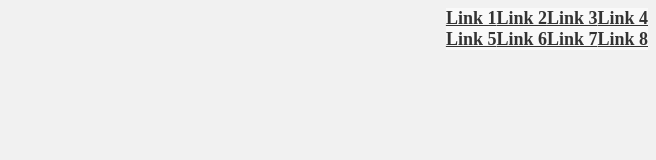
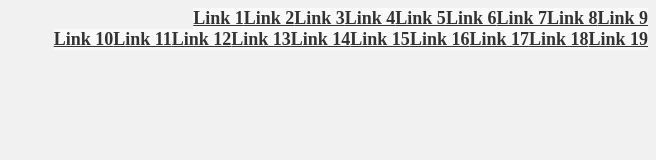
Before and after one commit to R00T80Y/primary-navigation, a website built with webpack: page src/index.html in a window 1280 px wide. Shown: the whole page, without its empty margins (624-1280 px from the left). Built offline with nearby package versions, Linux system fonts and the light colour scheme; what @r00t80y/resize-delay would draw is missing.

Commit message:
overflow-y: auto

```diff
--- a/src/index.html
+++ b/src/index.html
@@ -46,14 +46,21 @@ window.addEventListener("resize", () => {
       <span></span>
     </label>
     <nav id="navigation__panel" class="navigation__panel navigation__panel--left" data-visible="hidden">
-      <label class="navigation__button navigation__button--close" role="button" aria-controls="navigation__panel" aria-expanded="false" aria-label="Закрыть меню" for="navigation__state-control" tabindex="0">
-        <span></span>
-      </label>
+      <div class="navigation__button-wrapper">
+        <label class="navigation__button navigation__button--close" role="button" aria-controls="navigation__panel" aria-expanded="false" aria-label="Закрыть меню" for="navigation__state-control" tabindex="0">
+          <span></span>
+        </label>
+      </div>
       <ul class="navigation__list">
         <li class="navigation__item"><a href="/" class="navigation__link">Link 1</a></li>
         <li class="navigation__item"><a href="/" class="navigation__link">Link 2</a></li>
         <li class="navigation__item"><a href="/" class="navigation__link">Link 3</a></li>
         <li class="navigation__item"><a href="/" class="navigation__link">Link 4</a></li>
+        <li class="navigation__item"><a href="/" class="navigation__link">Link 5</a></li>
+        <li class="navigation__item"><a href="/" class="navigation__link">Link 6</a></li>
+        <li class="navigation__item"><a href="/" class="navigation__link">Link 7</a></li>
+        <li class="navigation__item"><a href="/" class="navigation__link">Link 8</a></li>
+        <li class="navigation__item"><a href="/" class="navigation__link">Link 9</a></li>
       </ul>
     </nav>
   </div>
@@ -62,18 +69,26 @@ window.addEventListener("resize", () => {
   <div id="navigation-1" class="navigation">
     <input type="checkbox" id="navigation__state-control-1" name="navigation__state-control-1" class="navigation__state-control" checked="false">
     <script>document.getElementById('navigation__state-control-1').checked = false;</script>
-    <label class="navigation__button navigation__button--burger" role="button" aria-controls="navigation__panel-1" aria-expanded="false" aria-label="Открыть меню" for="navigation__state-control-1" tabindex="0">
+    <label class="navigation__button navigation__button--burger" role="button" aria-controls="navigation__panel-1" aria-expanded="false" aria-label="Open menu" for="navigation__state-control-1" tabindex="0">
       <span></span>
     </label>
     <nav id="navigation__panel-1" class="navigation__panel navigation__panel--left" data-visible="hidden">
-      <label class="navigation__button navigation__button--close" role="button" aria-controls="navigation__panel-1" aria-expanded="false" aria-label="Закрыть меню" for="navigation__state-control-1" tabindex="0">
-        <span></span>
-      </label>
+      <div class="navigation__button-wrapper">
+        <label class="navigation__button navigation__button--close" role="button" aria-controls="navigation__panel-1" aria-expanded="false" aria-label="Close menu" for="navigation__state-control-1" tabindex="0">
+          <span></span>
+        </label>
+      </div>
       <ul class="navigation__list">
-        <li class="navigation__item"><a href="/" class="navigation__link">Link 5</a></li>
-        <li class="navigation__item"><a href="/" class="navigation__link">Link 6</a></li>
-        <li class="navigation__item"><a href="/" class="navigation__link">Link 7</a></li>
-        <li class="navigation__item"><a href="/" class="navigation__link">Link 8</a></li>
+        <li class="navigation__item"><a href="/" class="navigation__link">Link 10</a></li>
+        <li class="navigation__item"><a href="/" class="navigation__link">Link 11</a></li>
+        <li class="navigation__item"><a href="/" class="navigation__link">Link 12</a></li>
+        <li class="navigation__item"><a href="/" class="navigation__link">Link 13</a></li>
+        <li class="navigation__item"><a href="/" class="navigation__link">Link 14</a></li>
+        <li class="navigation__item"><a href="/" class="navigation__link">Link 15</a></li>
+        <li class="navigation__item"><a href="/" class="navigation__link">Link 16</a></li>
+        <li class="navigation__item"><a href="/" class="navigation__link">Link 17</a></li>
+        <li class="navigation__item"><a href="/" class="navigation__link">Link 18</a></li>
+        <li class="navigation__item"><a href="/" class="navigation__link">Link 19</a></li>
       </ul>
     </nav>
   </div>
--- a/src/scss/primary-navigation/core/vars.scss
+++ b/src/scss/primary-navigation/core/vars.scss
@@ -2,7 +2,7 @@
 
 $navigation-panel-width: 100% !default;
 $navigation-panel-max-width: 400px !default;
-$navigation-panel-height: 100vh !default;
+$navigation-panel-height: 100% !default;
 $navigation-panel-background: rgba(#fff, 0.95) !default;
 $navigation-panel-transition-duration: 400ms !default;
 
--- a/src/scss/primary-navigation/themes/clean.scss
+++ b/src/scss/primary-navigation/themes/clean.scss
@@ -3,6 +3,13 @@
 // ---------------------------------------------------------- //
 // Behavior
 // ---------------------------------------------------------- //
+.navigation {
+  &__panel {
+    display: flex;
+    flex-direction: column;
+  }
+}
+
 @media(min-width: 48rem) {
 
   .navigation {
@@ -11,6 +18,7 @@
       visibility: visible;
       position: static;
 
+      display: block;
       width: auto;
       height: auto;
       max-width: none;
@@ -45,8 +53,10 @@
   }
 
   &__list {
-    margin: 50px 0 0;
+    margin: 0;
     padding: 0;
+    overflow-x: hidden;
+    overflow-y: auto;
   }
 
   &__item {
```
